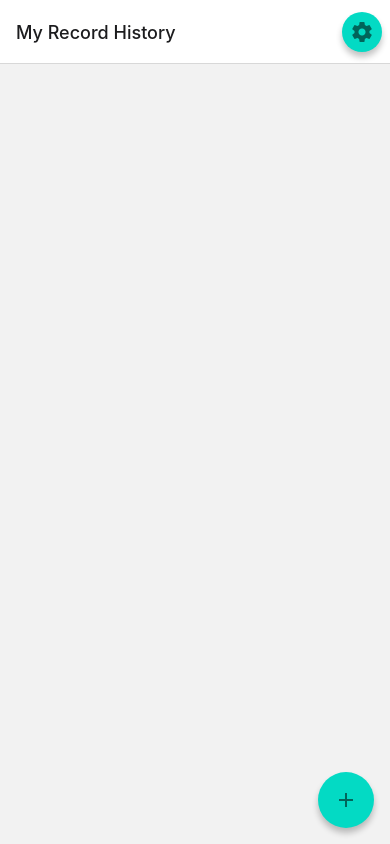
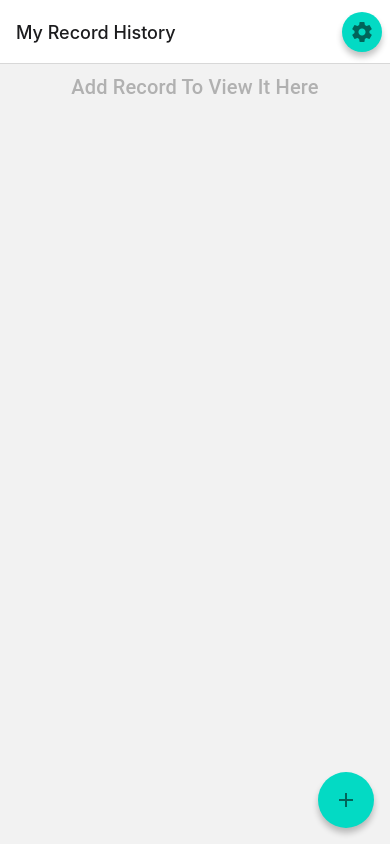
Before and after one commit to ArturWagnerBusiness/Diabetes-App-React-Native, a React Native app in the folder app/: screen /View in a window 390 px wide. Built offline with nearby package versions, Linux system fonts and the light colour scheme.

Commit message:
Added Empty records case in ViewRecords.js

```diff
--- a/app/components/CardOptions.js
+++ b/app/components/CardOptions.js
@@ -1,5 +1,4 @@
 import { React } from "react";
-import { StyleSheet } from "react-native";
 import { FAB } from "react-native-paper";
 import { COLOR } from "../pallet";
 
--- a/app/screens/ViewRecords.js
+++ b/app/screens/ViewRecords.js
@@ -7,6 +7,7 @@ import {
   Portal,
   Provider,
   TextInput,
+  Title,
 } from "react-native-paper";
 import { Text, FlatList } from "react-native";
 import ItemContext from "../contexts/ItemContext";
@@ -54,6 +55,11 @@ export default function ViewRecords({ navigation }) {
   });
   return (
     <>
+      {state.length === 0 ? (
+        <Title style={{ marginTop: 8, textAlign: "center", color: COLOR.GRAY }}>
+          Add Record To View It Here
+        </Title>
+      ) : (
         <FlatList
           data={[...state].reverse()} // Displaying most recent records first
           keyExtractor={(e) => e.id.toString()}
@@ -71,6 +77,7 @@ export default function ViewRecords({ navigation }) {
             );
           }}
         />
+      )}
       <Provider>
         <Portal>
           <Modal
```
Lines whose indentation alone changed are shown as unchanged.
